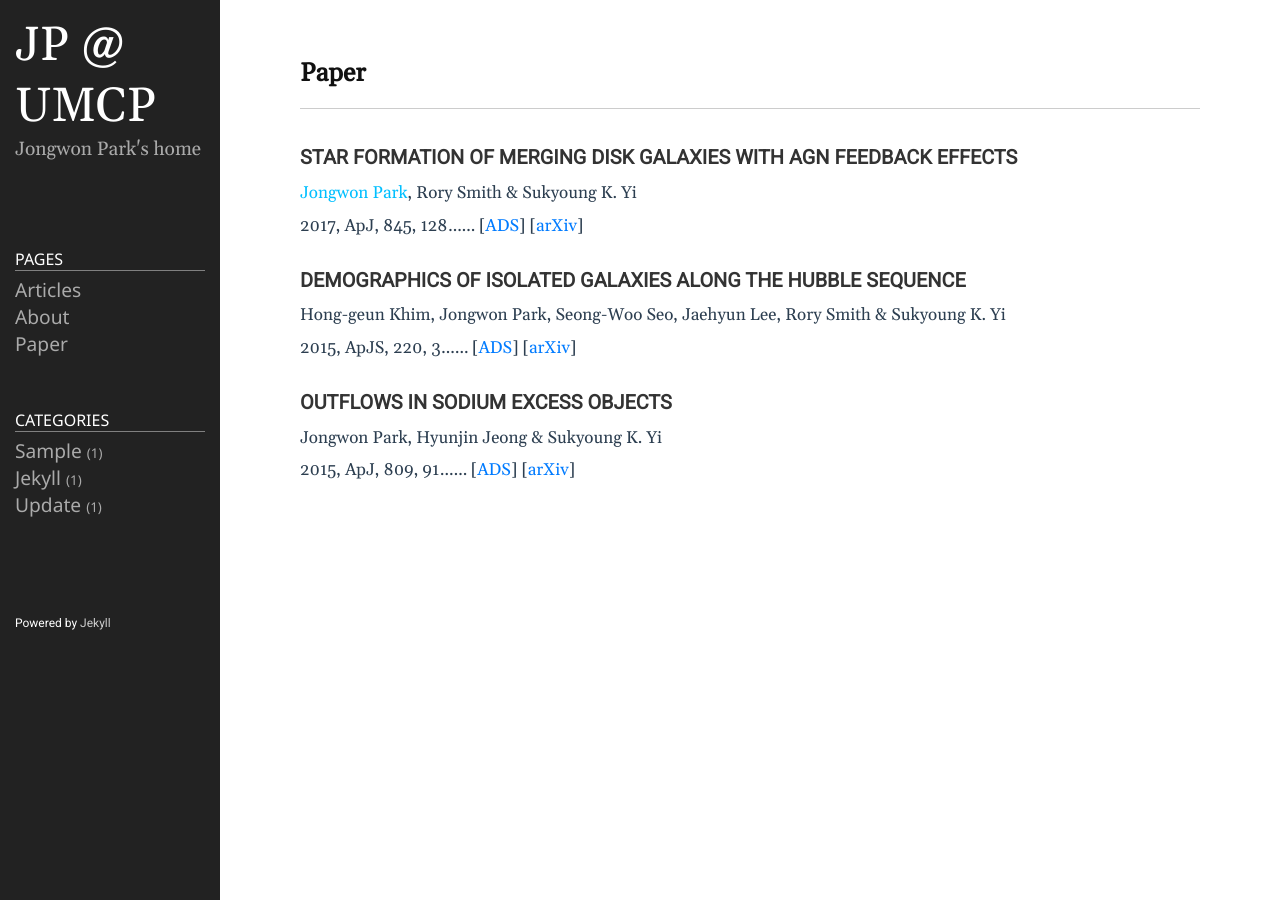
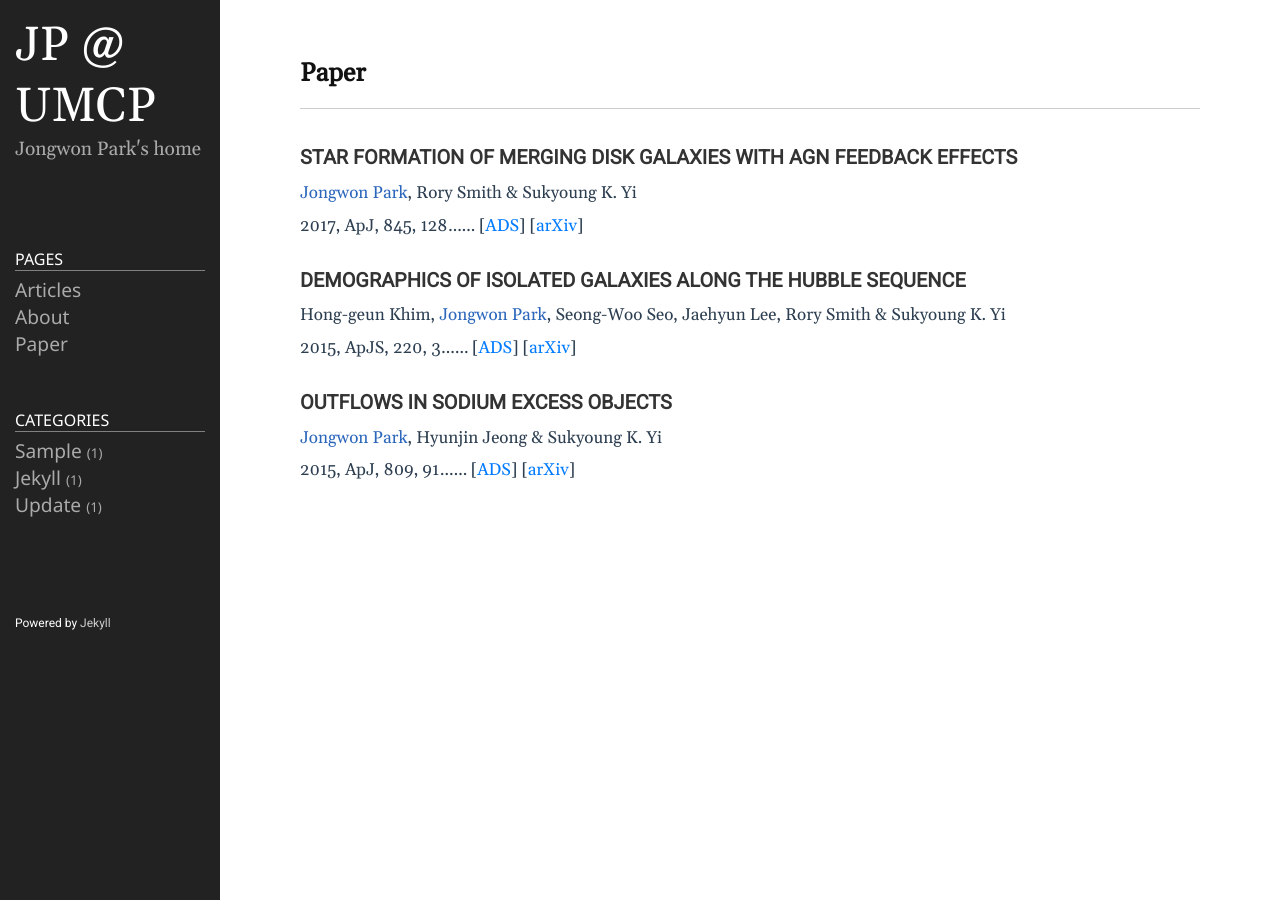
Before and after one commit to jwpark5064/jwpark5064.github.io, a Jekyll site: the page built from paper.md, in a window 1280 px wide. Built offline with Jekyll 4.4.1, drawn with Linux system fonts in a browser that asks for light colours.

```diff
--- a/paper.md
+++ b/paper.md
@@ -4,16 +4,16 @@ title: Paper
 ---
 
 ### STAR FORMATION OF MERGING DISK GALAXIES WITH AGN FEEDBACK EFFECTS
-<span style="color: rgb(0,191,255)">Jongwon Park</span>, Rory Smith & Sukyoung K. Yi
+<span style="color: rgb(43,102,187)">Jongwon Park</span>, Rory Smith & Sukyoung K. Yi
 2017, ApJ, 845, 128......
 [[ADS](https://ui.adsabs.harvard.edu/abs/2017ApJ...845..128P/abstract){:target="_blank_"}] [[arXiv](https://arxiv.org/abs/1707.07382){:target="_blank_"}]
 
 ### DEMOGRAPHICS OF ISOLATED GALAXIES ALONG THE HUBBLE SEQUENCE
-Hong-geun Khim, Jongwon Park, Seong-Woo Seo, Jaehyun Lee, Rory Smith & Sukyoung K. Yi
+Hong-geun Khim, <span style="color: rgb(43,102,187)">Jongwon Park</span>, Seong-Woo Seo, Jaehyun Lee, Rory Smith & Sukyoung K. Yi
 2015, ApJS, 220, 3......
 [[ADS](https://ui.adsabs.harvard.edu/abs/2015ApJS..220....3K/abstract){:target="_blank_"}] [[arXiv](https://arxiv.org/abs/1507.04069){:target="_blank_"}]
 
 ### OUTFLOWS IN SODIUM EXCESS OBJECTS
-Jongwon Park, Hyunjin Jeong & Sukyoung K. Yi
+<span style="color: rgb(43,102,187)">Jongwon Park</span>, Hyunjin Jeong & Sukyoung K. Yi
 2015, ApJ, 809, 91......
 [[ADS](https://ui.adsabs.harvard.edu/abs/2015ApJ...809...91P/abstract){:target="_blank_"}] [[arXiv](https://arxiv.org/abs/1507.03342){:target="_blank_"}]
```
